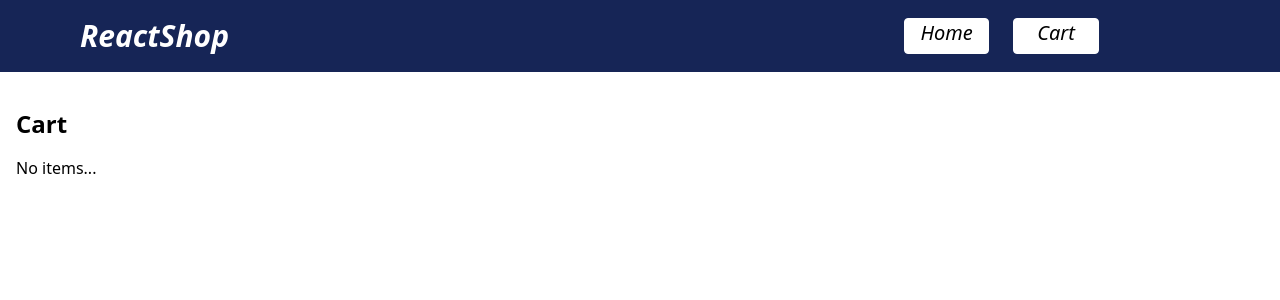
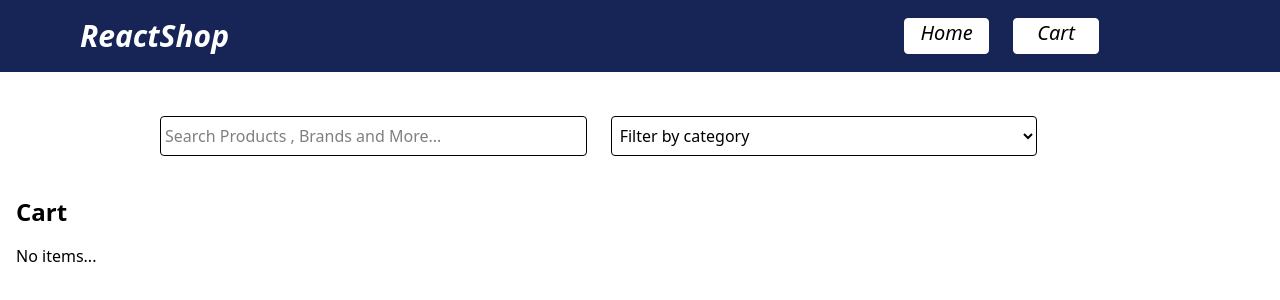
Before and after one commit to KumarMritunjay01/ReactShop, a React (Vite) app: page /cart in a window 1280 px wide. Shown: the top 300 px of the page. Built offline with nearby package versions, Linux system fonts and the light colour scheme.

Commit message:
setup one new component SearchAndFilter.jsx for allowing user to search and filter the products

```diff
--- a/src/App.jsx
+++ b/src/App.jsx
@@ -4,11 +4,13 @@ import CartPage from "./components/CartPage";
 import ProductDetail from "./components/ProductDetail";
 import { BrowserRouter, Link, Routes, Route } from "react-router-dom";
 import Navbar from "./components/Navbar";
+import SearchAndFilter from "./components/SearchAndFilter";
 
 function App() {
   return (
     <div>
       <Navbar />
+      <SearchAndFilter />
       <Routes>
         <Route path="/" element={<Home />} />
         <Route path="/product-detail?/:id" element={<ProductDetail />} />
--- a/src/components/Home.jsx
+++ b/src/components/Home.jsx
@@ -19,11 +19,7 @@ function Home() {
 
   return (
     <div className="p-4">
-      <input
-        type="text"
-        placeholder="Search Products , Brands and More..."
-        className="border-1 border-black border-solid rounded-sm p-1 w-lg h-10 "
-      />
+
       <h2 className="text-2xl font-bold mb-4">Products</h2>
       {loading && <p className="text-blue-500">Loading....</p>}
       {error && <p className="text-red-500">{error}</p>}
--- /dev/null
+++ b/src/components/SearchAndFilter.jsx
@@ -0,0 +1,22 @@
+import React from "react";
+
+function SearchAndFilter() {
+  return (
+    <div>
+      <input
+        type="text"
+        placeholder="Search Products , Brands and More..."
+        className="border-1 border-black border-solid rounded-sm p-1 w-1/3 h-10 m-6 ml-40"
+      />
+      <select className="w-1/3 border-1 border-black border-solid rounded-sm p-1  h-10">
+        <option>Filter by category </option>
+        <option>Men's Clothing</option>
+        <option>Women's Clothing</option>
+        <option>Jewelery</option>
+        <option>Electronics</option>
+      </select>
+    </div>
+  );
+}
+
+export default SearchAndFilter;
```
